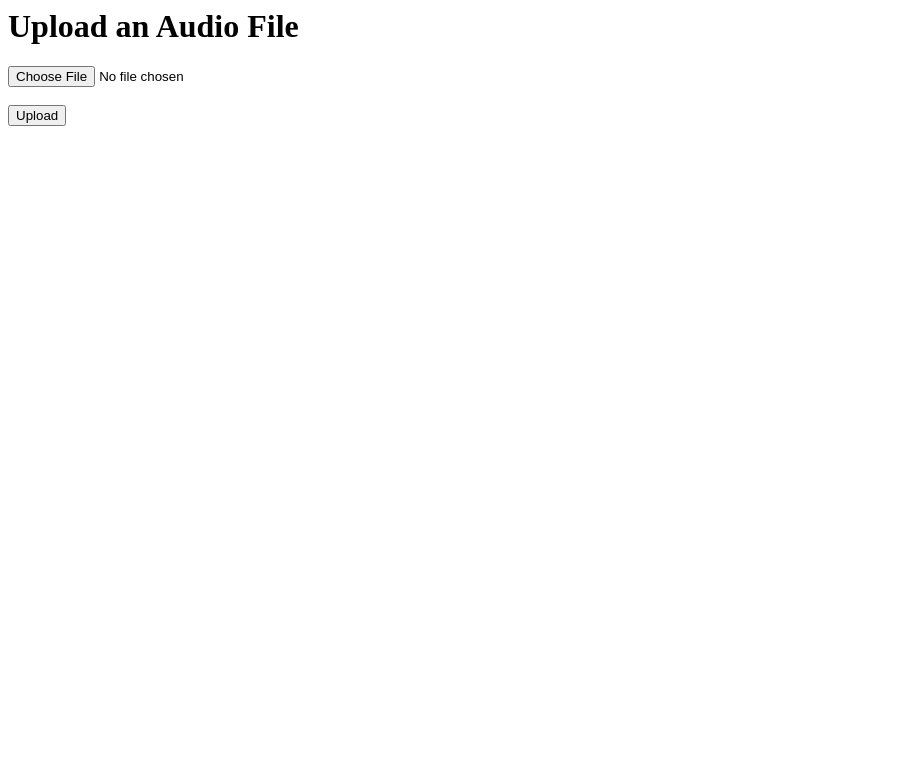
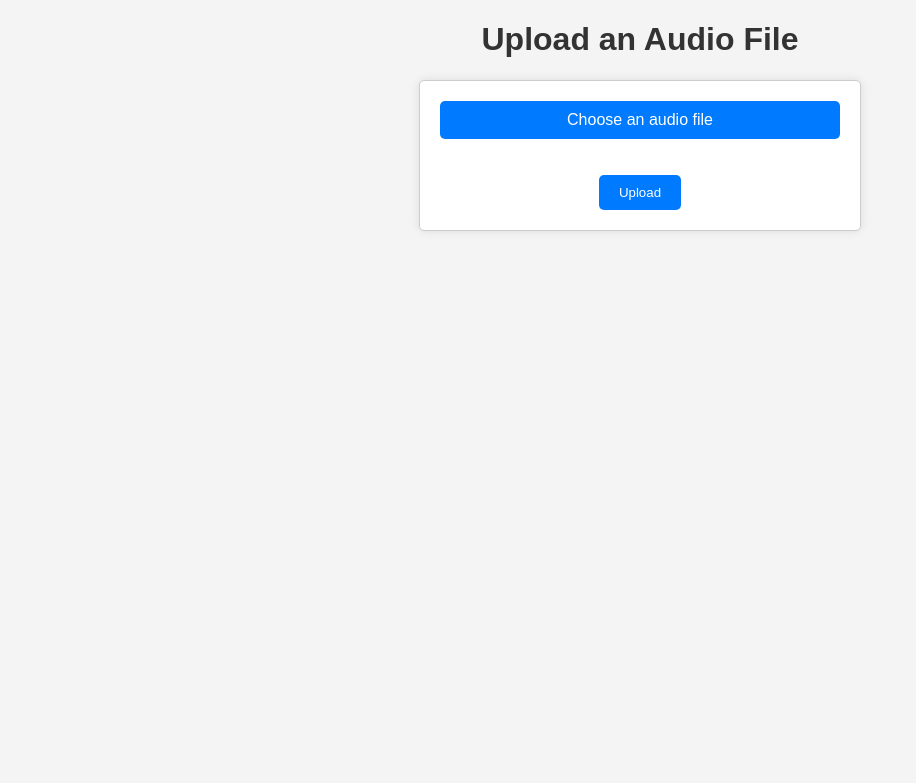
Before and after one commit to im45145v/Hash-It-Out, a Flask app: page / in a window 1280 px wide. Shown: the top 783 px of the page, without its empty margins (0-916 px from the left). Run offline with Flask 3, Linux system fonts and the light colour scheme.

Commit message:
Update dashboard.html

```diff
--- a/templates/dashboard.html
+++ b/templates/dashboard.html
@@ -1,15 +1,69 @@
-<html>
 <!DOCTYPE html>
 <html>
+
 <head>
     <title>Audio File Upload</title>
+    <style>
+        body {
+            font-family: Arial, sans-serif;
+            background-color: #f4f4f4;
+            text-align: center;
+        }
+
+        h1 {
+            color: #333;
+        }
+
+        form {
+            margin: 20px auto;
+            max-width: 400px;
+            padding: 20px;
+            background-color: #fff;
+            border: 1px solid #ccc;
+            border-radius: 5px;
+            box-shadow: 0 0 10px rgba(0, 0, 0, 0.1);
+        }
+
+        input[type="file"] {
+            display: none;
+        }
+
+        label {
+            display: block;
+            background-color: #007bff;
+            color: #fff;
+            padding: 10px;
+            border-radius: 5px;
+            cursor: pointer;
+        }
+
+        label:hover {
+            background-color: #0056b3;
+        }
+
+        button[type="submit"] {
+            background-color: #007bff;
+            color: #fff;
+            border: none;
+            padding: 10px 20px;
+            border-radius: 5px;
+            cursor: pointer;
+        }
+
+        button[type="submit"]:hover {
+            background-color: #0056b3;
+        }
+    </style>
 </head>
+
 <body>
     <h1>Upload an Audio File</h1>
     <form action="/upload" method="POST" enctype="multipart/form-data">
-            <input type="file" name="audio_file" accept=".mp3, .wav, .ogg, .flac" required>
+        <label for="audio_file">Choose an audio file</label>
+        <input type="file" name="audio_file" id="audio_file" accept=".mp3, .wav, .ogg, .flac" required>
         <br><br>
         <button type="submit">Upload</button>
     </form>
 </body>
+
 </html>
```
Lines whose indentation alone changed are shown as unchanged.
